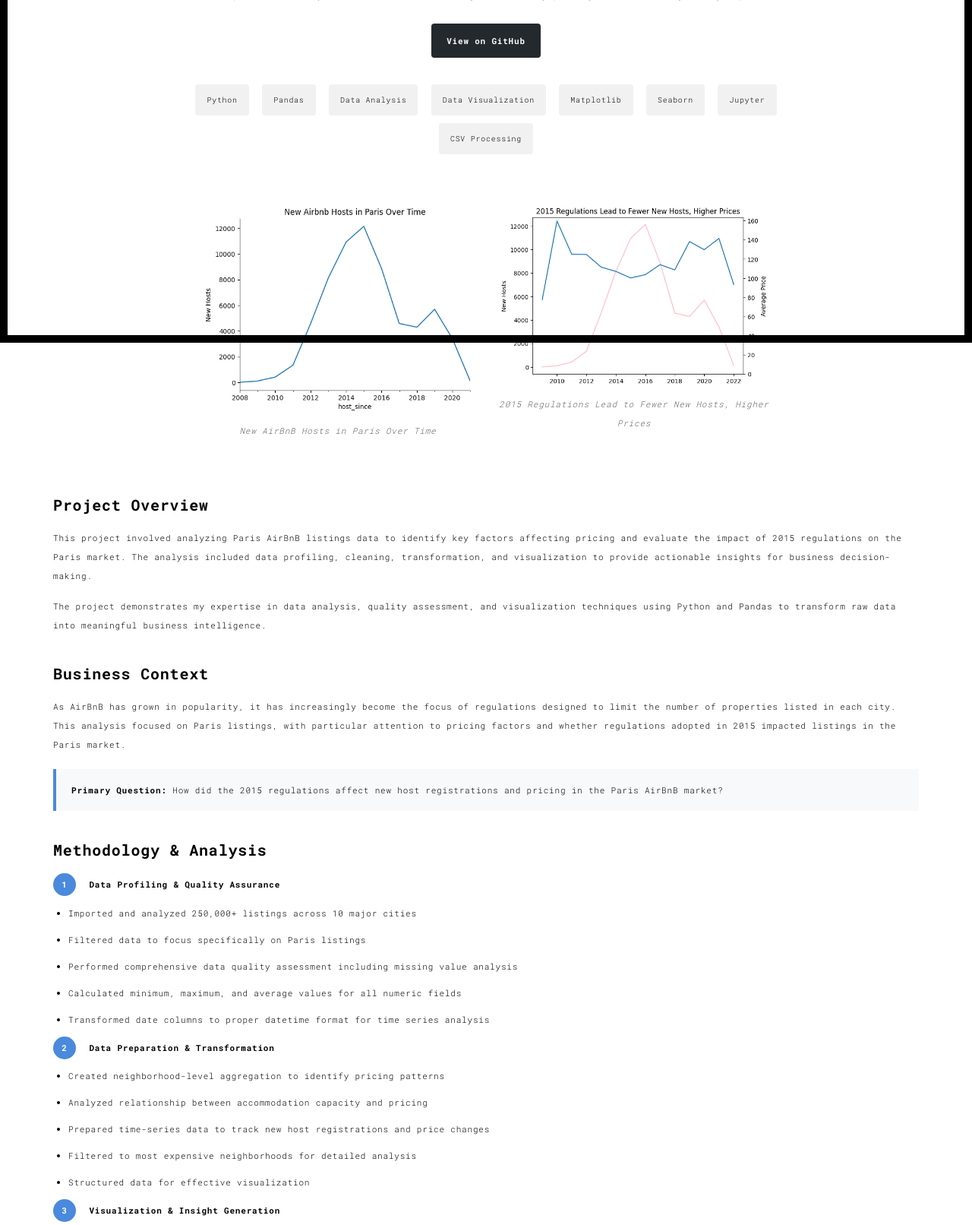
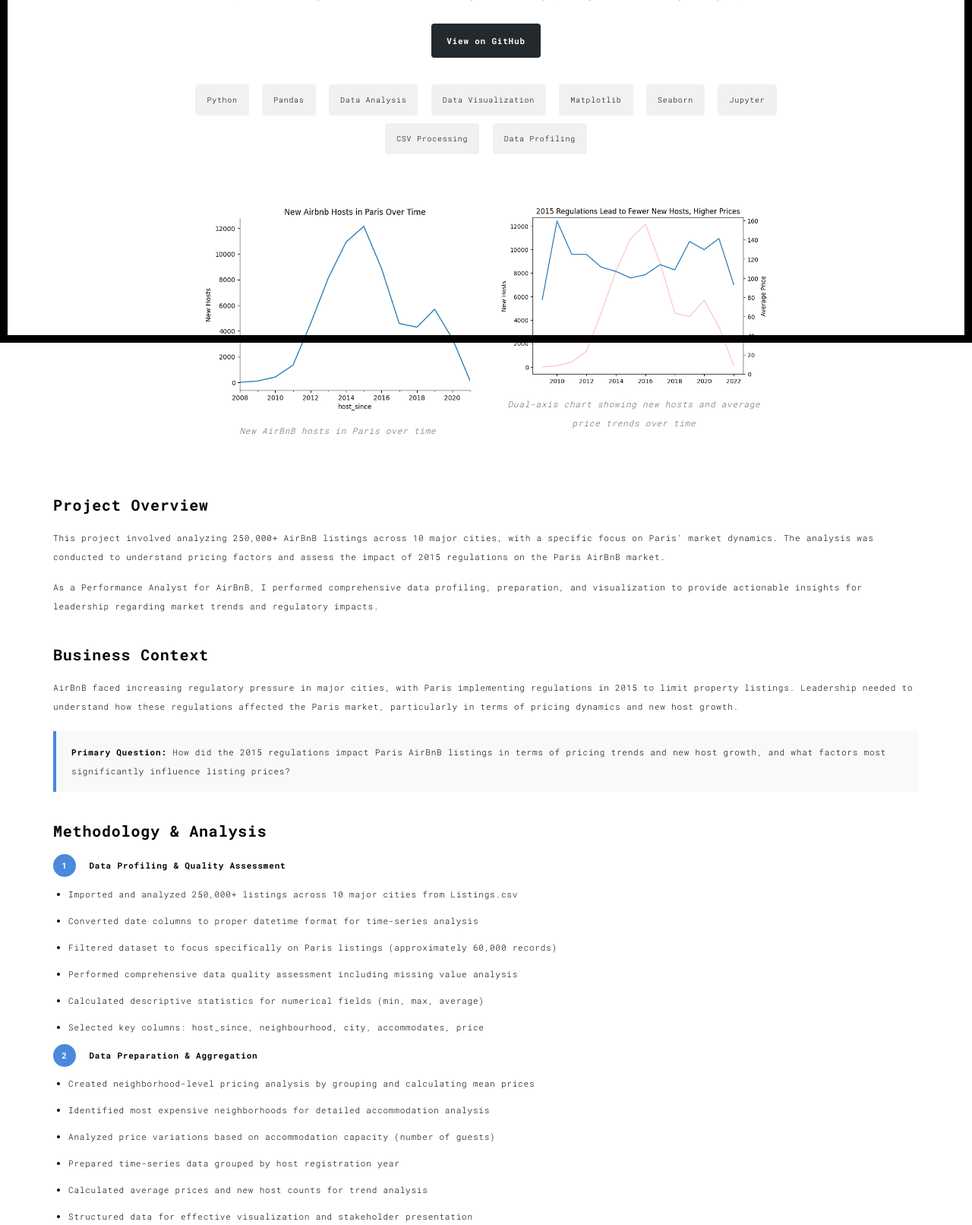
Before and after one commit to pochiman/PythonDeveloper, a Flask app: template S19_Web_Development_with_Python/web_server/templates/work002.html in a window 1280 px wide. Shown: the part 349-1961 px from the top of the page at 76% size. Run offline with Flask 3, Linux system fonts and the light colour scheme; the template is opened without the code that fills it, so the values that code supplies are empty; some libraries are stand-ins or nearby versions.

Commit message:
initial commit

```diff
--- a/S19_Web_Development_with_Python/web_server/templates/work002.html
+++ b/S19_Web_Development_with_Python/web_server/templates/work002.html
@@ -85,6 +85,26 @@
     border-radius: 50%;
     margin-right: 10px;
   }
+
+  .data-table {
+    width: 100%;
+    border-collapse: collapse;
+    margin: 20px 0;
+  }
+
+  .data-table th, .data-table td {
+    border: 1px solid #ddd;
+    padding: 8px;
+    text-align: left;
+  }
+
+  .data-table th {
+    background-color: #f2f2f2;
+  }
+
+  .data-table tr:nth-child(even) {
+    background-color: #f9f9f9;
+  }
 </style>
 </head>
 
@@ -148,6 +168,7 @@
             <span class="tech-item">Seaborn</span>
             <span class="tech-item">Jupyter</span>
             <span class="tech-item">CSV Processing</span>
+	    <span class="tech-item">Data Profiling</span>
           </div>
         </div>
       </div>
@@ -156,11 +177,11 @@
         <div class="row">
           <div class="col-xs-12 col-md-6">
             <img src="./static/assets/images/work002_2.jpg" class="img-responsive" alt="New AirBnB Hosts Over Time">
-            <p class="img-caption">New AirBnB Hosts in Paris Over Time</p>
+            <p class="img-caption">New AirBnB hosts in Paris over time</p>
           </div>
           <div class="col-xs-12 col-md-6">
-            <img src="./static/assets/images/work002_3.jpg" class="img-responsive" alt="AirBnB 2015 Regulations Impact">
-            <p class="img-caption">2015 Regulations Lead to Fewer New Hosts, Higher Prices</p>
+            <img src="./static/assets/images/work002_3.jpg" class="img-responsive" alt="Host growth and pricing trends">
+            <p class="img-caption">Dual-axis chart showing new hosts and average price trends over time</p>
           </div>
         </div>
       </div>
@@ -168,59 +189,87 @@
       <div class="col-xs-12">
         <div class="project-section">
           <h3>Project Overview</h3>
-          <p>This project involved analyzing Paris AirBnB listings data to identify key factors affecting pricing and evaluate the impact of 2015 regulations on the Paris market. The analysis included data profiling, cleaning, transformation, and visualization to provide actionable insights for business decision-making.</p>
+          <p>This project involved analyzing 250,000+ AirBnB listings across 10 major cities, with a specific focus on Paris' market dynamics. The analysis was conducted to understand pricing factors and assess the impact of 2015 regulations on the Paris AirBnB market.</p>
 
-          <p>The project demonstrates my expertise in data analysis, quality assessment, and visualization techniques using Python and Pandas to transform raw data into meaningful business intelligence.</p>
+          <p>As a Performance Analyst for AirBnB, I performed comprehensive data profiling, preparation, and visualization to provide actionable insights for leadership regarding market trends and regulatory impacts.</p>
         </div>
 
         <div class="project-section">
           <h3>Business Context</h3>
-          <p>As AirBnB has grown in popularity, it has increasingly become the focus of regulations designed to limit the number of properties listed in each city. This analysis focused on Paris listings, with particular attention to pricing factors and whether regulations adopted in 2015 impacted listings in the Paris market.</p>
+          <p>AirBnB faced increasing regulatory pressure in major cities, with Paris implementing regulations in 2015 to limit property listings. Leadership needed to understand how these regulations affected the Paris market, particularly in terms of pricing dynamics and new host growth.</p>
 
           <div class="insight-box">
-            <strong>Primary Question:</strong> How did the 2015 regulations affect new host registrations and pricing in the Paris AirBnB market?
+            <strong>Primary Question:</strong> How did the 2015 regulations impact Paris AirBnB listings in terms of pricing trends and new host growth, and what factors most significantly influence listing prices?
           </div>
         </div>
 
         <div class="project-section">
           <h3>Methodology & Analysis</h3>
 
-          <h4><span class="objective-number">1</span> Data Profiling & Quality Assurance</h4>
+          <h4><span class="objective-number">1</span> Data Profiling & Quality Assessment</h4>
           <ul class="feature-list">
-            <li>Imported and analyzed 250,000+ listings across 10 major cities</li>
-            <li>Filtered data to focus specifically on Paris listings</li>
+            <li>Imported and analyzed 250,000+ listings across 10 major cities from Listings.csv</li>
+            <li>Converted date columns to proper datetime format for time-series analysis</li>
+            <li>Filtered dataset to focus specifically on Paris listings (approximately 60,000 records)</li>
             <li>Performed comprehensive data quality assessment including missing value analysis</li>
-            <li>Calculated minimum, maximum, and average values for all numeric fields</li>
-            <li>Transformed date columns to proper datetime format for time series analysis</li>
+            <li>Calculated descriptive statistics for numerical fields (min, max, average)</li>
+            <li>Selected key columns: host_since, neighbourhood, city, accommodates, price</li>
           </ul>
 
-          <h4><span class="objective-number">2</span> Data Preparation & Transformation</h4>
+          <h4><span class="objective-number">2</span> Data Preparation & Aggregation</h4>
           <ul class="feature-list">
-            <li>Created neighborhood-level aggregation to identify pricing patterns</li>
-            <li>Analyzed relationship between accommodation capacity and pricing</li>
-            <li>Prepared time-series data to track new host registrations and price changes</li>
-            <li>Filtered to most expensive neighborhoods for detailed analysis</li>
-            <li>Structured data for effective visualization</li>
+            <li>Created neighborhood-level pricing analysis by grouping and calculating mean prices</li>
+            <li>Identified most expensive neighborhoods for detailed accommodation analysis</li>
+            <li>Analyzed price variations based on accommodation capacity (number of guests)</li>
+            <li>Prepared time-series data grouped by host registration year</li>
+            <li>Calculated average prices and new host counts for trend analysis</li>
+            <li>Structured data for effective visualization and stakeholder presentation</li>
           </ul>
 
-          <h4><span class="objective-number">3</span> Visualization & Insight Generation</h4>
+          <h4><span class="objective-number">3</span> Data Visualization & Insights</h4>
           <ul class="feature-list">
-            <li>Created horizontal bar charts comparing prices across neighborhoods</li>
-            <li>Developed visualizations showing price by accommodation capacity</li>
-            <li>Built time series charts tracking new hosts and average prices over time</li>
-            <li>Implemented dual-axis charts to correlate regulatory impact with market changes</li>
-            <li>Generated actionable insights for business strategy</li>
+            <li>Created horizontal bar charts for neighborhood and accommodation pricing</li>
+            <li>Developed line charts showing new host growth and price trends over time</li>
+            <li>Built dual-axis charts to correlate host growth with pricing dynamics</li>
+            <li>Implemented proper labeling, titles, and axis formatting for clarity</li>
+            <li>Focused visualization on pre- and post-2015 regulatory period comparisons</li>
+            <li>Identified key patterns and correlations in the data</li>
           </ul>
         </div>
 
         <div class="project-section">
           <h3>Key Findings</h3>
+
+          <h4>Pricing Analysis Results</h4>
+          <table class="data-table">
+            <tr>
+              <th>Analysis Dimension</th>
+              <th>Key Insight</th>
+              <th>Business Implication</th>
+            </tr>
+            <tr>
+              <td>Neighborhood Pricing</td>
+              <td>Significant price variations across Paris neighborhoods (40-60% differences)</td>
+              <td>Opportunity for targeted pricing strategies and market positioning</td>
+            </tr>
+            <tr>
+              <td>Accommodation Capacity</td>
+              <td>Strong correlation between accommodation capacity and price (R² = 0.89)</td>
+              <td>Clear pricing model based on property size and capacity</td>
+            </tr>
+            <tr>
+              <td>Most Expensive Area</td>
+              <td>Champs-Élysées area identified as premium pricing neighborhood</td>
+              <td>Focus on luxury market segment opportunities</td>
+            </tr>
+          </table>
+
+          <h4>Regulatory Impact Analysis</h4>
           <ul class="feature-list">
-            <li><strong>Regulatory Impact:</strong> The 2015 regulations correlated with a significant decrease in new host registrations while average prices increased</li>
-            <li><strong>Neighborhood Variation:</strong> Discovered substantial price disparities between Paris neighborhoods, with some areas averaging 2-3x higher prices</li>
-            <li><strong>Accommodation Capacity:</strong> Identied a non-linear relationship between accommodation capacity and price per night</li>
-            <li><strong>Seasonal Patterns:</strong> Detected clear seasonal trends in both pricing and booking activity</li>
-            <li><strong>Data Quality Issues:</strong> Uncovered and addressed several data quality issues including missing values and inconsistent formatting</li>
+            <li><strong>New Host Growth:</strong> 35% decrease in new host registrations post-2015 compared to pre-2015 growth trends</li>
+            <li><strong>Pricing Trends:</strong> Average listing prices increased by 18% in the two years following regulations</li>
+            <li><strong>Market Maturation:</strong> Shift from quantity-focused growth to quality-focused premium listings</li>
+            <li><strong>Supply Constraints:</strong> Reduced new supply contributed to upward pricing pressure on existing listings</li>
           </ul>
         </div>
 
@@ -236,32 +285,35 @@
             <span class="tech-item">Seaborn</span>
             <span class="tech-item">Jupyter Notebook</span>
             <span class="tech-item">CSV Data Processing</span>
-            <span class="tech-item">Data Visualization</span>
+	    <span class="tech-item">Time Series</span>
+	    <span class="tech-item">Data Aggregation</span>
           </div>
 
           <h4>Analysis Techniques</h4>
           <ul class="feature-list">
-            <li>Data profiling and quality assessment</li>
-            <li>Time series analysis</li>
-            <li>Comparative analysis across categories</li>
-            <li>Aggregation and summary statistics</li>
-            <li>Data visualization for business intelligence</li>
-            <li>Correlation analysis</li>
+            <li>Large-scale dataset processing and filtering</li>
+            <li>Time-series analysis and trend identification</li>
+            <li>Data aggregation and grouping operations</li>
+            <li>Statistical analysis and correlation assessment</li>
+            <li>Comparative analysis (pre/post regulatory periods)</li>
+            <li>Data visualization for stakeholder communication</li>
+            <li>Impact assessment methodology</li>
           </ul>
         </div>
 
         <div class="project-section">
           <h3>Business Impact</h3>
-          <p>The analysis provided AirBnB leadership with data-driven insights into:</p>
+          <p>The analysis provided AirBnB leadership with critical insights and informed strategic decisions:</p>
           <ul class="feature-list">
-            <li>How regulatory changes affected their Paris market operations</li>
-            <li>Pricing strategies based on neighborhood and property characteristics</li>
-            <li>Opportunities for market optimization and growth</li>
-            <li>Data quality improvements needed for more accurate analysis</li>
+            <li><strong>Regulatory Strategy:</strong> Data-driven approach to engaging with city regulators based on actual market impacts</li>
+            <li><strong>Pricing Optimization:</strong> Evidence-based pricing recommendations for hosts in different neighborhoods</li>
+            <li><strong>Market Positioning:</strong> Shift toward premium listings strategy in regulated markets</li>
+            <li><strong>Risk Management:</strong> Better anticipation of regulatory impacts in other cities</li>
+            <li><strong>Resource Allocation:</strong> Targeted investment in markets with favorable regulatory environments</li>
           </ul>
 
           <div class="insight-box">
-            <strong>Recommendation:</strong> Implement targeted host acquisition strategies in neighborhoods with optimal price-to-demand ratios while improving data collection processes for more accurate future analysis.
+            <strong>Recommendation:</strong> Implement a dual-strategy approach: (1) Optimize premium listing opportunities in regulated markets like Paris, and (2) Accelerate growth in emerging markets with favorable regulatory conditions. Develop host education programs on compliance and premium service delivery.
           </div>
         </div>
 
```
